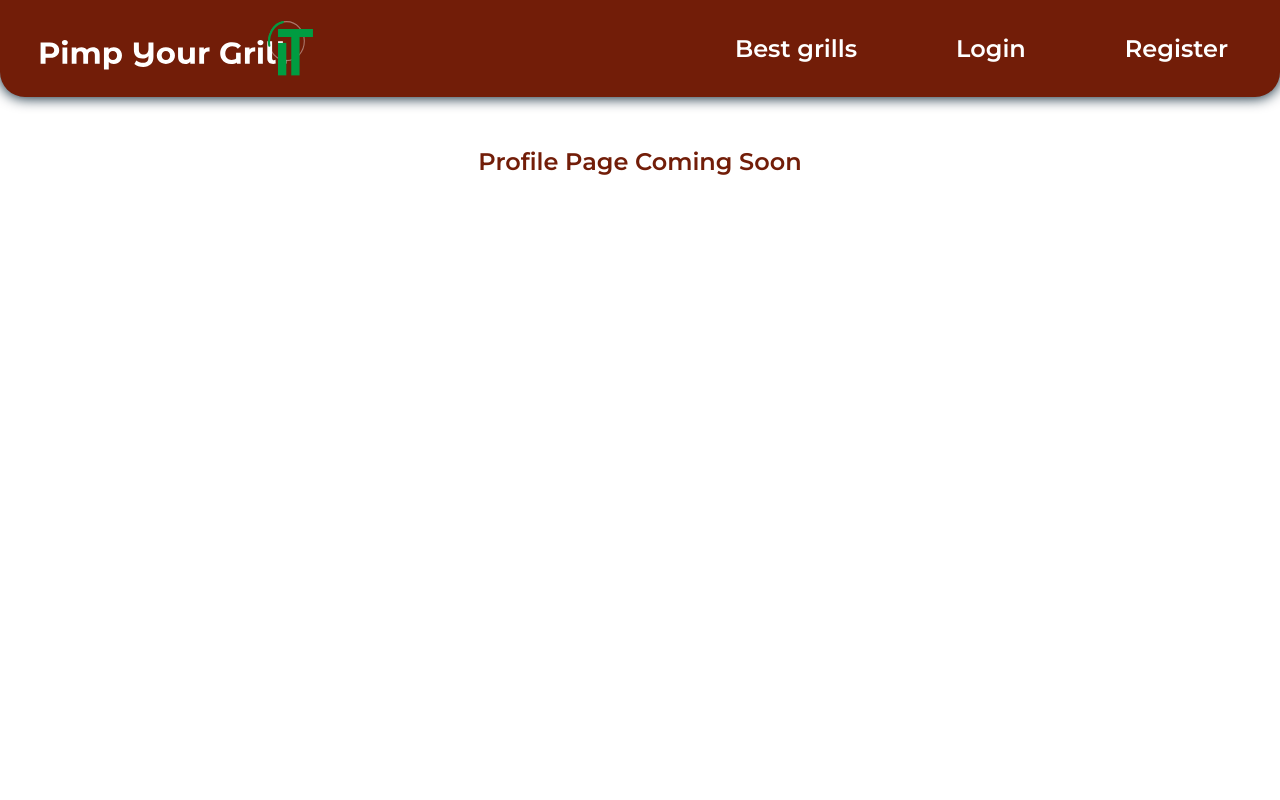
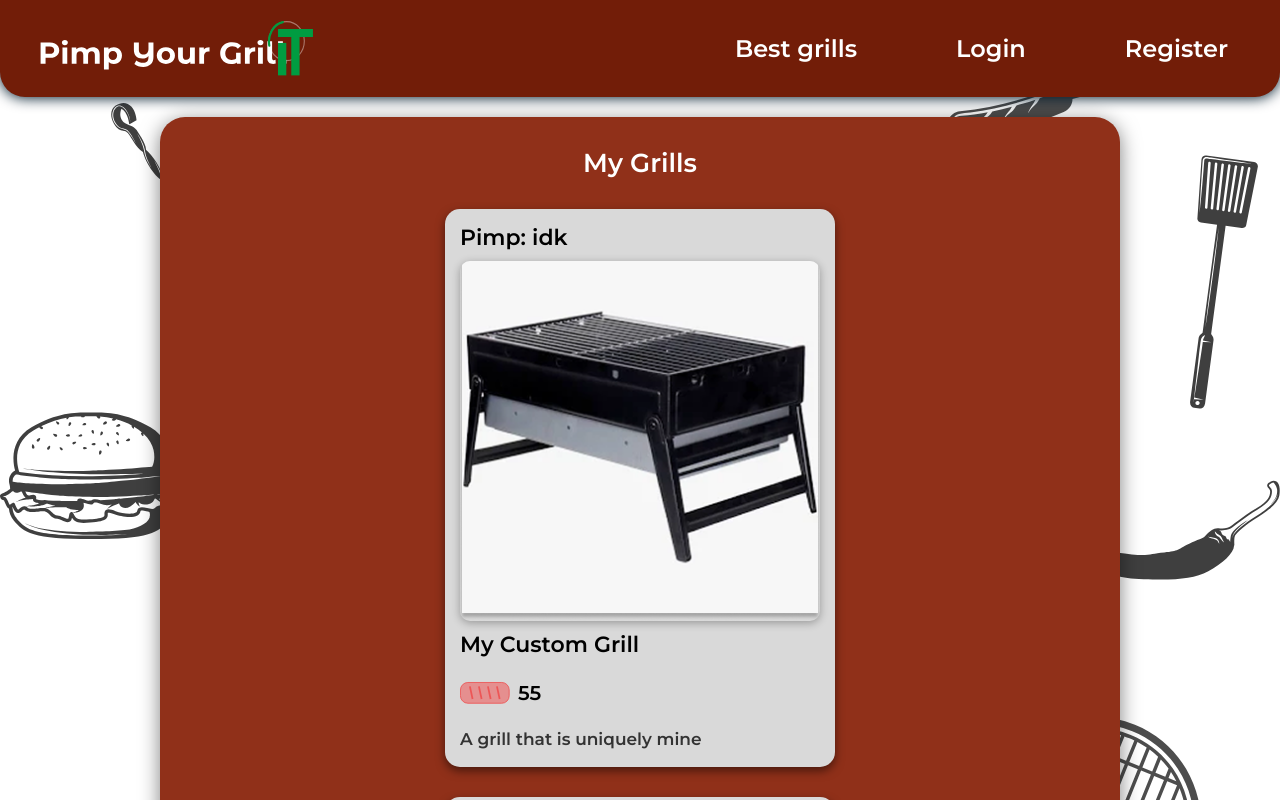
Before and after one commit to mihaiditu/peste-gratarul-tau, a React (Create React App) app in the folder frontend/: page /profile in a window 1280 px wide. Shown: the top 800 px of the page. Built offline with nearby package versions, Linux system fonts and the light colour scheme.

Commit message:
profilul aproape merge

```diff
--- a/frontend/src/App.js
+++ b/frontend/src/App.js
@@ -6,13 +6,14 @@ import Homepage from './Homepage';
 import LoginPage from './LoginPage';
 import RegisterPage from './RegisterPage';
 import BestGrills from './BestGrills';
+import Profile from './Profile';
 import { AuthProvider } from './AuthContext';
 import { BrowserRouter } from 'react-router-dom';
 
 function App() {
   return (
+    <AuthProvider>
     <BrowserRouter>
-    <AuthProvider>
       <Routes>
         <Route
           path="/"
@@ -29,20 +30,11 @@ function App() {
         <Route path="/register" element={<RegisterPage />} />
         <Route path="/bestgrills" element={<BestGrills />} />
 
-        <Route
-          path="/profile"
-          element={
-            <>
-              <Navbar />
-              <div style={{ textAlign: 'center', marginTop: '50px', color: '#721D08', fontFamily: 'Montserrat', fontSize: '24px' }}>
-                Profile Page Coming Soon
-              </div>
-            </>
-          }
-        />
+        <Route path="/profile" element={<Profile />} />
+
       </Routes>
+    </BrowserRouter>
     </AuthProvider>
-    </BrowserRouter>
   );
 }
 
--- /dev/null
+++ b/frontend/src/Profile.js
@@ -0,0 +1,246 @@
+import React, { useState, useEffect, useMemo } from 'react';
+import { useNavigate } from 'react-router-dom';
+import { getScreenCategory } from './ScreenCategory.js';
+import Navbar from './Navbar';
+import Background from './Background';
+import { useAuth } from './AuthContext';
+
+import ImageGratar from './assets/images/image 10.png';
+import Like from './assets/images/like.svg';
+import NoLike from './assets/images/nolike.svg';
+
+function Profile() {
+  const navigate = useNavigate();
+  const [screenCategory, setScreenCategory] = useState('desktop');
+  const [likedGrills, setLikedGrills] = useState({});
+  const { user } = useAuth();
+
+  useEffect(() => {
+    const updateCategory = () => setScreenCategory(getScreenCategory());
+    updateCategory();
+    window.addEventListener('resize', updateCategory);
+    return () => window.removeEventListener('resize', updateCategory);
+  }, []);
+
+  const handleLike = (grillId) => {
+    setLikedGrills(prev => ({
+      ...prev,
+      [grillId]: !prev[grillId]
+    }));
+  };
+
+  const myGrills = useMemo(() => [
+    { id: 1, username: user?.username ?? 'idk', name: 'My Custom Grill', likes: 55, description: 'A grill that is uniquely mine' },
+    { id: 2, username: user?.username ?? 'idk', name: 'Backyard Burner', likes: 72, description: 'Perfect for weekend cookouts' },
+    { id: 3, username: user?.username ?? 'idk', name: 'Camping Compact', likes: 34, description: 'Lightweight grill for travel' },
+    { id: 4, username: user?.username ?? 'idk', name: 'Mega Smoker', likes: 90, description: 'Slow smoking taken to the next level' },
+    { id: 5, username: user?.username ?? 'idk', name: 'Gas Jet 500', likes: 61, description: 'High-efficiency gas grill system' },
+    { id: 6, username: user?.username ?? 'idk', name: 'Charcoal Classic', likes: 49, description: 'Traditional charcoal flavor' }
+  ], [user]);
+
+  const getPanelWidth = () => {
+    switch (screenCategory) {
+      case 'mobile': return '90%';
+      case 'medium': return '900px';
+      default: return '1387px';
+    }
+  };
+
+  const getContainerPadding = () => {
+    switch (screenCategory) {
+      case 'mobile': return '20px';
+      case 'medium': return '30px';
+      default: return '40px';
+    }
+  };
+
+  const getPanelTitleSize = () => {
+    switch (screenCategory) {
+      case 'mobile': return '20px';
+      case 'medium': return '26px';
+      default: return '32px';
+    }
+  };
+
+  const getGrillTitleSize = () => {
+    switch (screenCategory) {
+      case 'mobile': return '18px';
+      case 'medium': return '22px';
+      default: return '26px';
+    }
+  };
+
+  const getDescriptionSize = () => {
+    switch (screenCategory) {
+      case 'mobile': return '14px';
+      case 'medium': return '17px';
+      default: return '20px';
+    }
+  };
+
+  const getLikesSize = () => {
+    switch (screenCategory) {
+      case 'mobile': return '16px';
+      case 'medium': return '20px';
+      default: return '24px';
+    }
+  };
+
+  const getGrillCardWidth = () => {
+    switch (screenCategory) {
+      case 'mobile': return '100%';
+      case 'medium': return '360px';
+      default: return '360px';
+    }
+  };
+
+  const getImageSize = () => {
+    switch (screenCategory) {
+      case 'mobile': return '100%';
+      case 'medium': return '360px';
+      default: return '360px';
+    }
+  };
+
+  const getLikeIconSize = () => {
+    switch (screenCategory) {
+      case 'mobile': return '25px';
+      case 'medium': return '50px';
+      default: return '56px';
+    }
+  };
+
+  const GrillCard = ({ grill }) => (
+    <div style={{
+      backgroundColor: '#D9D9D9',
+      borderRadius: '15px',
+      padding: '15px',
+      marginBottom: '15px',
+      color: '#000000',
+      fontFamily: 'Montserrat',
+      width: getGrillCardWidth(),
+      boxShadow: '0px 4px 10px rgba(0, 0, 0, 0.5)'
+    }}>
+      <p style={{
+        fontSize: getGrillTitleSize(),
+        color: '#000000',
+        marginTop: '0',
+        marginBottom: '10px',
+        fontWeight: 'bold'
+      }}>
+        Pimp: {grill.username}
+      </p>
+
+      <div style={{
+        width: getImageSize(),
+        height: getImageSize(),
+        borderRadius: '10px',
+        marginBottom: '10px',
+        overflow: 'hidden',
+        boxShadow: '0px 2px 8px rgba(0, 0, 0, 0.3)'
+      }}>
+        <img
+          src={ImageGratar}
+          alt={grill.name}
+          style={{
+            width: '100%',
+            height: '100%',
+            objectFit: 'cover'
+          }}
+        />
+      </div>
+
+      <h3 style={{
+        fontSize: getGrillTitleSize(),
+        marginTop: '0',
+        marginBottom: '10px',
+        fontWeight: 'bold',
+        color: '#000000'
+      }}>
+        {grill.name}
+      </h3>
+
+      <div style={{
+        display: 'flex',
+        alignItems: 'center',
+        marginBottom: '10px'
+      }}>
+        <img
+          src={likedGrills[grill.id] ? Like : NoLike}
+          alt="like"
+          onClick={() => handleLike(grill.id)}
+          style={{
+            cursor: 'pointer',
+            width: getLikeIconSize(),
+            height: getLikeIconSize(),
+            marginRight: '8px',
+            userSelect: 'none'
+          }}
+        />
+        <span style={{ fontSize: getLikesSize(), fontWeight: 'bold' }}>
+          {grill.likes + (likedGrills[grill.id] ? 1 : 0)}
+        </span>
+      </div>
+
+      <p style={{
+        fontSize: getDescriptionSize(),
+        margin: '0',
+        color: '#333333',
+        lineHeight: '1.4'
+      }}>
+        {grill.description}
+      </p>
+    </div>
+  );
+
+  return (
+    <div style={{ position: 'relative', minHeight: '100vh' }}>
+      <div style={{ position: 'fixed', top: 0, left: 0, width: '100%', height: '100%', zIndex: 0 }}>
+        <Background showLogo={false} />
+      </div>
+
+      <div style={{ position: 'relative', zIndex: 10 }}>
+        <Navbar />
+
+        <div style={{
+          display: 'flex',
+          justifyContent: 'center',
+          alignItems: 'flex-start',
+          padding: screenCategory === 'mobile' ? '20px 20px 40px' : '20px 40px 40px'
+        }}>
+          <div style={{
+            width: getPanelWidth(),
+            backgroundColor: '#903019',
+            borderRadius: '25px',
+            padding: getContainerPadding(),
+            boxShadow: '0px 4px 20px rgba(0,0,0,0.5)'
+          }}>
+            <h2 style={{
+              fontFamily: 'Montserrat',
+              color: '#ffffff',
+              fontSize: getPanelTitleSize(),
+              textAlign: 'center',
+              marginTop: '0',
+              marginBottom: '30px'
+            }}>
+              My Grills
+            </h2>
+
+            <div style={{
+              display: 'grid',
+              gridTemplateColumns: screenCategory === 'desktop' ? '1fr 1fr 1fr' : '1fr',
+              gap: '15px',
+              justifyItems: 'center'
+            }}>
+              {myGrills.map(grill => (
+                <GrillCard key={grill.id} grill={grill} />
+              ))}
+            </div>
+          </div>
+        </div>
+      </div>
+    </div>
+  );
+}
+
+export default Profile;
```
